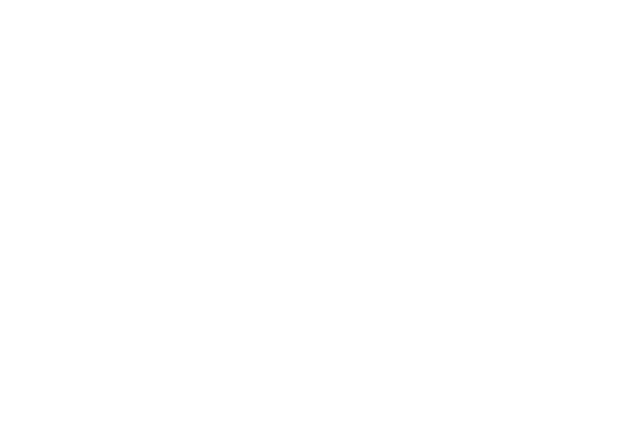
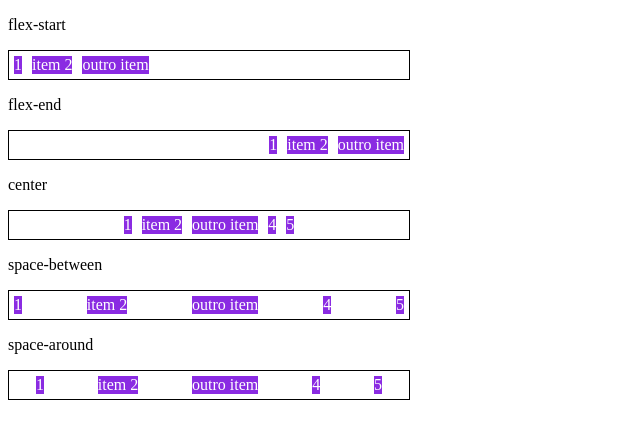
Before and after one commit to GabrielSantos22/Bootcamp-Frontend, a plain HTML site: page justify-content.html in a window 1280 px wide. Shown: the whole page, without its empty margins (0-640 px from the left). Drawn offline with Linux system fonts and the light colour scheme.

Commit message:
Finalização da parte 1 do Justify content

```diff
--- a/justify-content.html
+++ b/justify-content.html
@@ -5,8 +5,83 @@
     <meta http-equiv="X-UA-Compatible" content="IE=edge">
     <meta name="viewport" content="width=device-width, initial-scale=1.0">
     <title>Fundamentos Justify content</title>
+    <style>
+        .container{
+            max-width: 400px;
+            border: 1px solid black;
+            margin: 0;
+            display: flex;
+            margin-bottom: 10px;
+        }
+
+        .item{
+            background-color: blueviolet;
+            margin: 5px;
+            text-align: center;
+            color: white;
+        }
+
+        .flex-start{
+            justify-content: flex-start;
+        }
+
+        .flex-end{
+            justify-content: flex-end;
+        }
+
+        .center{
+            justify-content: center;
+        }
+
+        .space-between{
+            justify-content: space-between;
+        }
+
+        .space-around{
+            justify-content: space-around;
+        }
+    </style>
 </head>
 <body>
+    <p>flex-start</p>
+    <section class="container flex-start">
+        <div class="item">1</div>
+        <div class="item">item 2</div>
+        <div class="item">outro item</div>
+    </section>
 
+    <p>flex-end</p>
+    <section class="container flex-end">
+        <div class="item">1</div>
+        <div class="item">item 2</div>
+        <div class="item">outro item</div>
+    </section>
+
+    <p>center</p>
+    <section class="container center">
+        <div class="item">1</div>
+        <div class="item">item 2</div>
+        <div class="item">outro item</div>
+        <div class="item">4</div>
+        <div class="item">5</div>
+    </section>
+
+    <p>space-between</p>
+    <section class="container space-between">
+        <div class="item">1</div>
+        <div class="item">item 2</div>
+        <div class="item">outro item</div>
+        <div class="item">4</div>
+        <div class="item">5</div>
+    </section>
+
+    <p>space-around</p>
+    <section class="container space-around">
+        <div class="item">1</div>
+        <div class="item">item 2</div>
+        <div class="item">outro item</div>
+        <div class="item">4</div>
+        <div class="item">5</div>
+    </section>
 </body>
 </html>
```
